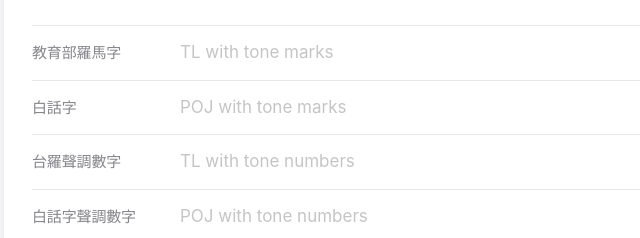
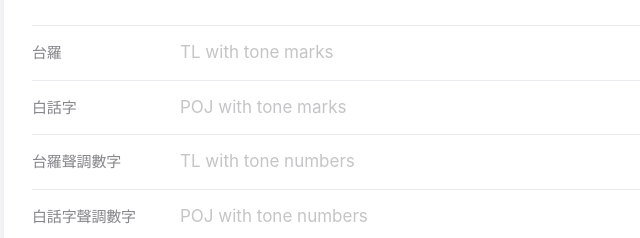
Before and after one commit to taigikeyboard/taigi-converter, a website: page web/index.html in a window 1280 px wide. Shown: the part 325-563 px from the top of the page, 296-936 px from the left. Drawn offline with Linux system fonts and the light colour scheme; files whose address does not match are found by name; a web font is replaced by a local one.

Commit message:
Wed Feb 11 23:36:01 CST 2026

```diff
--- a/web/index.html
+++ b/web/index.html
@@ -142,8 +142,15 @@
     }
 
     @keyframes fade-out {
-      0%, 60% { opacity: 1; }
-      100% { opacity: 0; }
+
+      0%,
+      60% {
+        opacity: 1;
+      }
+
+      100% {
+        opacity: 0;
+      }
     }
 
     .result-value.placeholder {
@@ -177,7 +184,7 @@
     <textarea id="input" placeholder="Enter any word"></textarea>
     <div class="results">
       <div class="result-row">
-        <div class="result-label">教育部羅馬字</div>
+        <div class="result-label">台羅</div>
         <div class="result-value placeholder" id="out-tl">TL with tone marks</div>
       </div>
       <div class="result-row">
```
